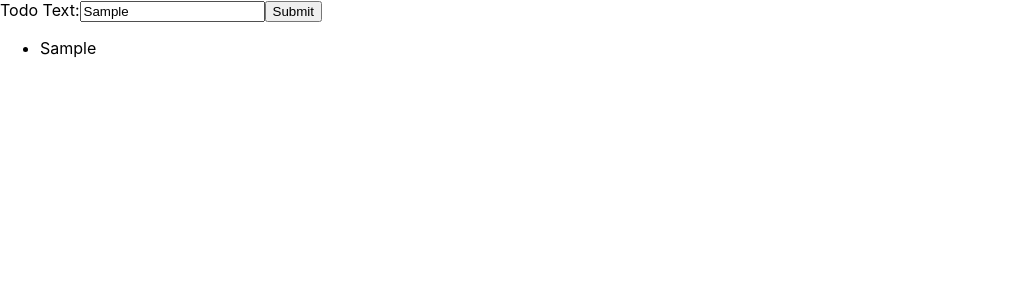
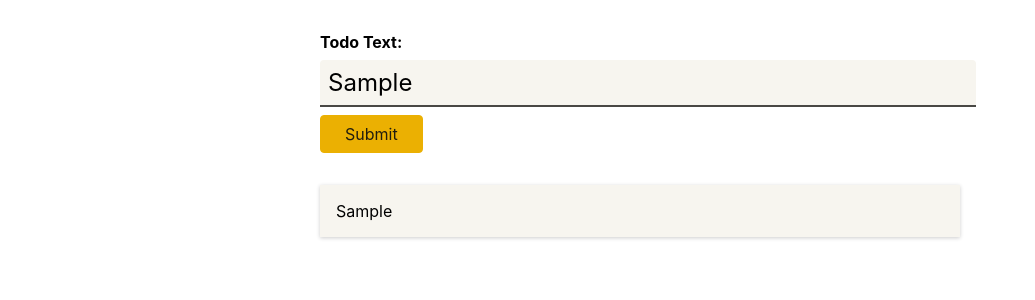
Before and after one commit to harsh-arora-6/React-ts, a React (Create React App) app: page / in a window 1280 px wide. Both pictures are taken after typing "Sample" into the empty fields and a click on the button "Submit". Shown: the top 300 px of the page, without its empty margins (0-1035 px from the left). Built offline with nearby package versions, Linux system fonts and the light colour scheme.

Commit message:
Add Some Styling

```diff
--- /dev/null
+++ b/src/components/NewTodo.module.css
@@ -0,0 +1,42 @@
+.form {
+    width: 40rem;
+    margin: 2rem auto;
+
+}
+
+.form label {
+    display: block;
+    font-weight: bold;
+    margin-bottom: 0.5rem;
+}
+
+.form input {
+    display: block;
+    width: 100%;
+    font: inherit;
+    font-size: 1.5rem;
+    padding: 0.5rem;
+    border-radius: 4px;
+    background-color: #f7f5ef;
+    border: none;
+    border-bottom: 2px solid #494844;
+    border-bottom-right-radius: 0;
+    border-bottom-left-radius: 0;
+    margin-bottom: 0.5rem;
+}
+
+.form button {
+    font: inherit;
+    background-color: #ebb002;
+    border: 1px solid #ebb002;
+    color: #201d0f;
+    padding: 0.5rem 1.5rem;
+    border-radius: 4px;
+    cursor: pointer;
+}
+
+.form button:hover,
+.form button:active {
+    background-color: #ebc002;
+    border-color: #ebc002;
+}
--- a/src/components/NewTodo.tsx
+++ b/src/components/NewTodo.tsx
@@ -1,4 +1,5 @@
 import { FormEvent, useRef } from "react"
+import classes from "./NewTodo.module.css";
 
 const NewTodo:React.FC<{onAdd: (text:string)=>void}> = (props)=>{
     const todoTextRef = useRef<HTMLInputElement>(null);
@@ -11,7 +12,7 @@
         props.onAdd(enteredText);
     }
     return (
-        <form onSubmit={submitHandler}>
+        <form className={classes.form} onSubmit={submitHandler}>
             <label htmlFor="text">Todo Text:</label>
             <input type="text" id="text" ref={todoTextRef}/>
             <button>Submit</button>
--- /dev/null
+++ b/src/components/TodoItem.module.css
@@ -0,0 +1,6 @@
+.item {
+    margin: 1rem 0;
+    box-shadow: 0 1px 4px rgba(0, 0, 0, 0.2);
+    padding: 1rem;
+    background-color: #f7f5ef;
+}
--- a/src/components/TodoItem.tsx
+++ b/src/components/TodoItem.tsx
@@ -1,5 +1,6 @@
 import React from "react";
+import classes from "./TodoItem.module.css";
 const TodoItem : React.FC<{text: string}> = (props) => {
-    return <li>{props.text}</li>;
+    return <li className={classes.item}>{props.text}</li>;
 }
 export default TodoItem;
--- /dev/null
+++ b/src/components/Todos.module.css
@@ -0,0 +1,6 @@
+.todos {
+    list-style: none;
+    margin: 2rem auto;
+    padding: 0;
+    width: 40rem;
+}
--- a/src/components/Todos.tsx
+++ b/src/components/Todos.tsx
@@ -1,9 +1,10 @@
 import React from "react";
 import Todo from "../models/todo";
 import TodoItem from "./TodoItem";
+import classes from "./Todos.module.css";
 
 const Todos:React.FC<{items:Todo[]}> = (props) => {
-    return <ul>
+    return <ul className={classes.todos}>
         {props.items.map(item => <TodoItem key={item.id} text={item.text}/>)}
     </ul>
 }
```
